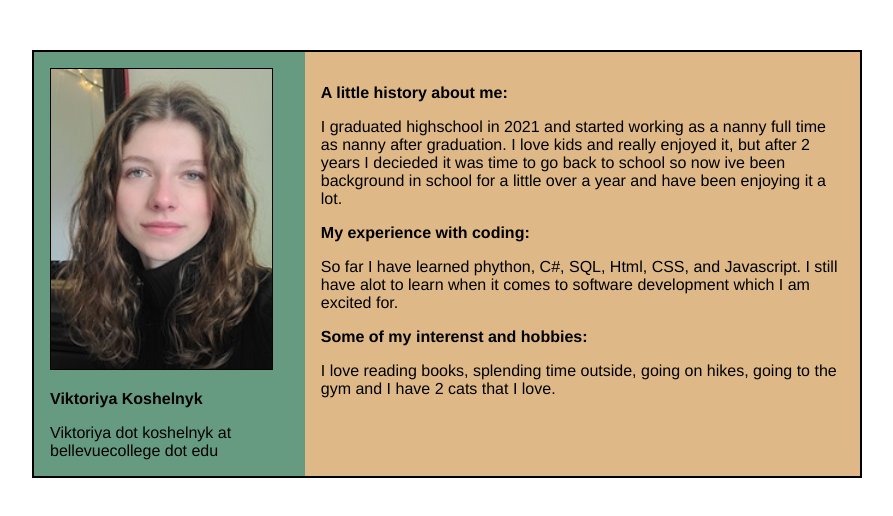
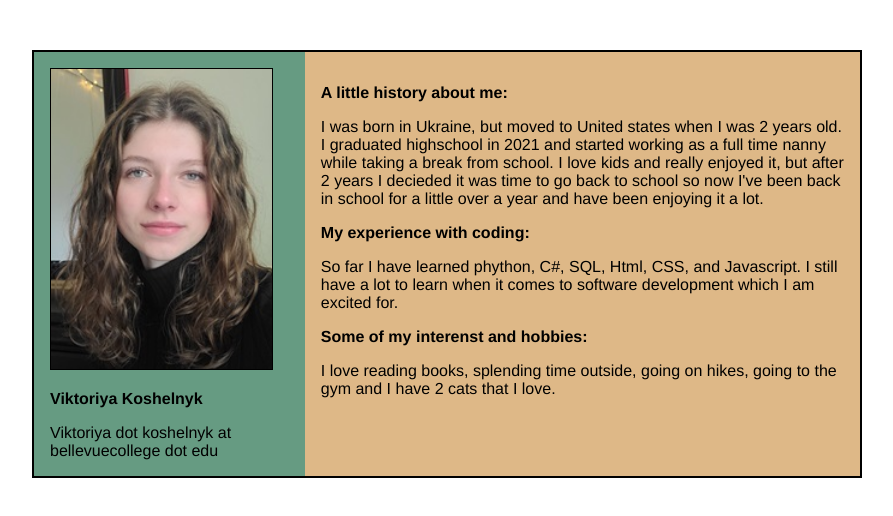
Before and after one commit to vik-kos000/View-1-Workflow, a plain HTML site: page index.html in a window 1280 px wide. Shown: the whole page, without its empty margins (193-1086 px from the left). Drawn offline with Linux system fonts and the light colour scheme.

Commit message:
fixed some writing

```diff
--- a/index.html
+++ b/index.html
@@ -24,16 +24,17 @@
         <div id="secoundSection">
             <h3>A little history about me:</h3>
             <p id="Bio">
-                I graduated highschool in 2021 and started working as a nanny full time
-                as nanny after graduation. I love kids and really enjoyed it, but after
-                2 years I decieded it was time to go back to school so now ive been background
-                in school for a little over a year and have been enjoying it a lot.
+                I was born in Ukraine, but moved to United states when I was 2 years old.
+                I graduated highschool in 2021 and started working as a full time
+                nanny while taking a break from school. I love kids and really enjoyed it,
+                but after 2 years I decieded it was time to go back to school so now I've been
+                back in school for a little over a year and have been enjoying it a lot.
             </p>
 
             <h3>My experience with coding:</h3>
             <p id="Experience">
                 So far I have learned phython, C#, SQL, Html, CSS, and Javascript. I still
-                have alot to learn when it comes to software development which I am
+                have a lot to learn when it comes to software development which I am
                 excited for.
             </p>
 
```
